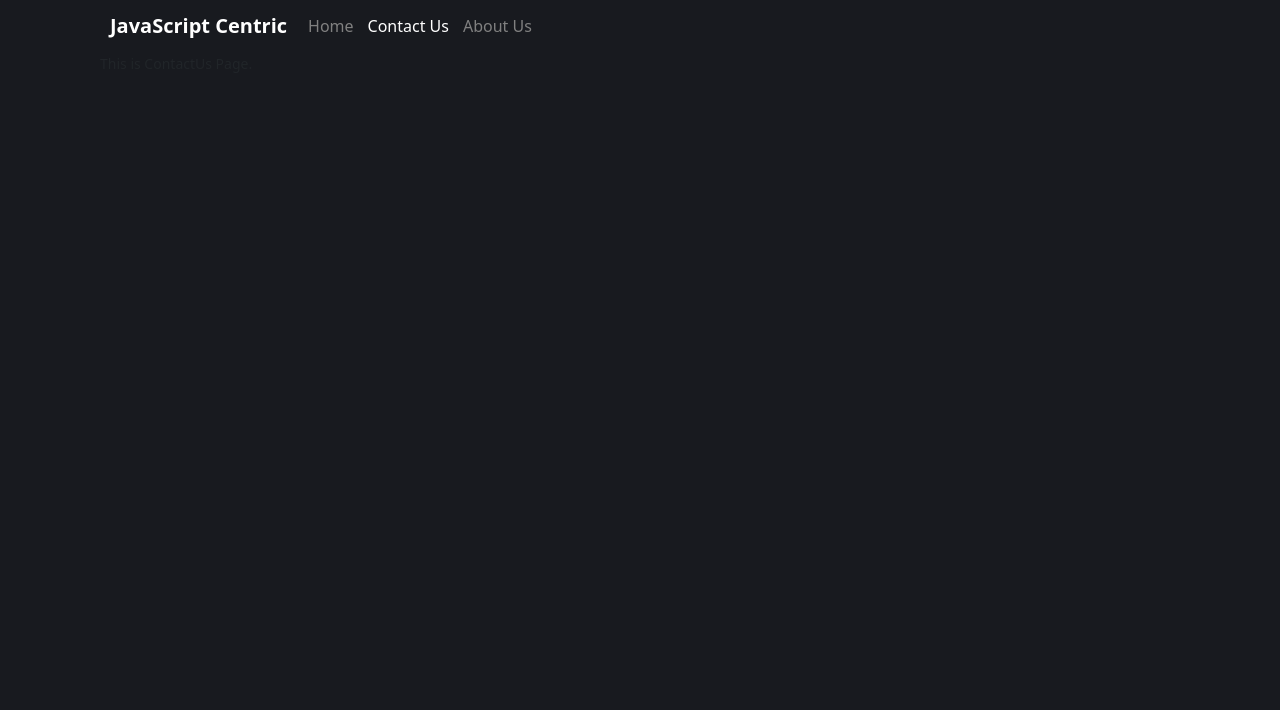
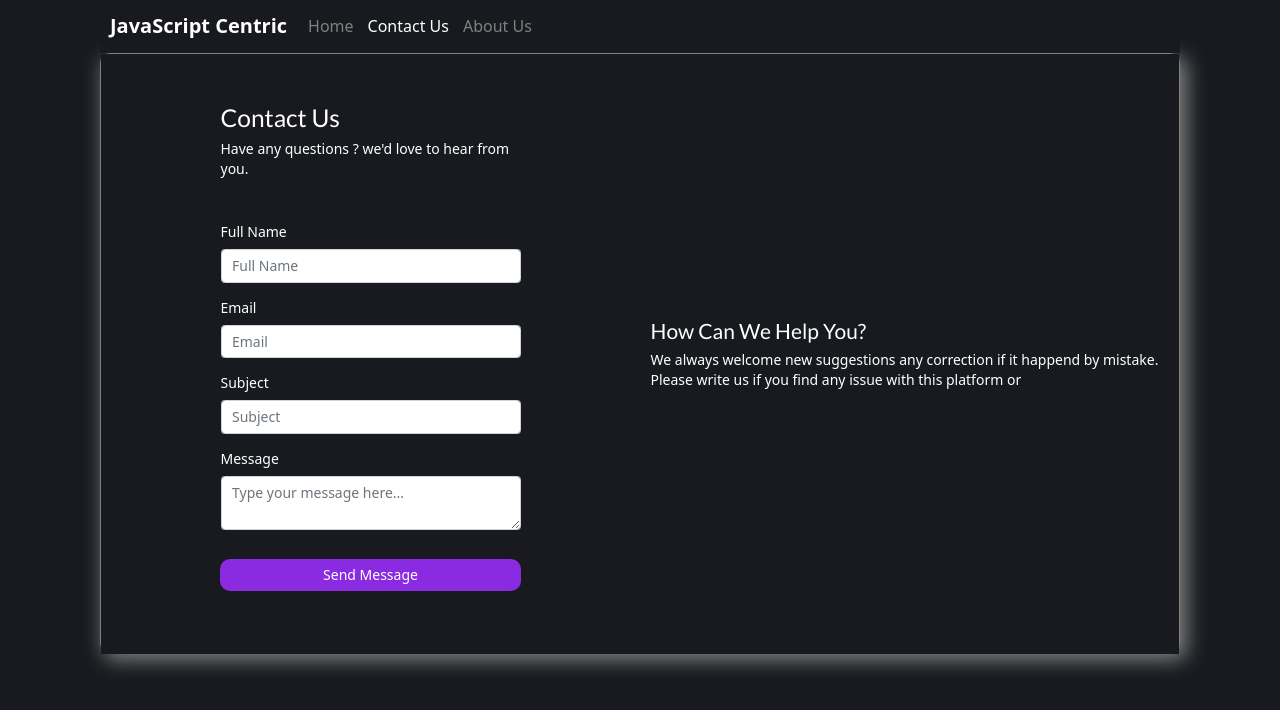
Before and after one commit to ravics09/javascriptcentricReactJS, a React (Create React App) app: page /contactus in a window 1280 px wide. Shown: the top 710 px of the page. Built offline with nearby package versions, Linux system fonts and the light colour scheme.

Commit message:
Implemented  contact us page

```diff
--- a/src/pages/ContactUs/contactUs.jsx
+++ b/src/pages/ContactUs/contactUs.jsx
@@ -1,11 +1,211 @@
-import React from 'react';
+import React from "react";
+import { Link } from "react-router-dom";
+import * as yup from "yup";
+import axios from "axios";
+import { Formik } from "formik";
 import "bootstrap/dist/css/bootstrap.min.css";
 import contactUsStyle from "./contactUs.module.css";
+import { Button, Form, Container, Row, Col, InputGroup } from "react-bootstrap";
+
+const API_URL = "http://localhost:9090/user";
+
+const validationSchema = yup.object().shape({
+  fullName: yup
+    .string()
+    .min(2, "*Names must have at least 2 characters")
+    .max(100, "*Names can't be longer than 100 characters")
+    .required("*Full Name is required"),
+  email: yup
+    .string()
+    .email("*Must be a valid email address")
+    .max(100, "*Email must be less than 100 characters")
+    .required("*Email is required"),
+  subject: yup
+    .string()
+    .min(5, "*Subject must have at least 5 characters")
+    .max(50, "*Subject can't be longer than 50 characters")
+    .required("*Subject is required"),
+  message: yup
+    .string()
+    .min(5, "*Message must have at least 5 characters")
+    .max(100, "*Message can't be longer than 100 characters")
+    .required("*Message is required"),
+});
+
+const initialValues = {
+  fullName: "",
+  email: "",
+  subject: "",
+  message: "",
+};
+
 const ContactUs = () => {
-    return(
-        <div>
-            This is ContactUs Page.
-        </div>
-    )
-}
+  const handleContactForm = (formValues) => {
+    alert("Your Message: " + formValues.message);
+  };
+  return (
+    <Container
+      className={contactUsStyle.container}
+      style={{ border: "1px solid gray", borderRadius: 10 }}
+    >
+      <Row>
+        <Col className={contactUsStyle.contactUsForm}>
+          <Formik
+            validationSchema={validationSchema}
+            initialValues={initialValues}
+            onSubmit={(values, { setSubmitting, resetForm }) => {
+              setSubmitting(true);
+              handleContactForm(values);
+              setTimeout(() => {
+                resetForm();
+                setSubmitting(false);
+              }, 1000);
+            }}
+          >
+            {({
+              handleSubmit,
+              handleChange,
+              handleBlur,
+              isSubmitting,
+              values,
+              touched,
+              isValid,
+              errors,
+            }) => (
+              <Form
+                onSubmit={handleSubmit}
+                className={contactUsStyle.contactForm}
+              >
+                <Row className="mb-5">
+                  <article>
+                    <h3>Contact Us</h3>
+                    <p>Have any questions ? we'd love to hear from you.</p>
+                  </article>
+                </Row>
+                <Row className="mb-3">
+                  <Form.Group
+                    as={Col}
+                    md="12"
+                    controlId="validationFormFullName"
+                  >
+                    <Form.Label>Full Name</Form.Label>
+                    <Form.Control
+                      type="text"
+                      placeholder="Full Name"
+                      name="fullName"
+                      className={contactUsStyle.formControl}
+                      value={values.fullName}
+                      onBlur={handleBlur}
+                      onChange={handleChange}
+                      isInvalid={!!errors.fullName}
+                    />
+                    {touched.fullName && errors.fullName ? (
+                      <Form.Control.Feedback type="invalid">
+                        {errors.fullName}
+                      </Form.Control.Feedback>
+                    ) : null}
+                  </Form.Group>
+                </Row>
+                <Row className="mb-3">
+                  <Form.Group as={Col} md="12" controlId="validationFormEmail">
+                    <Form.Label>Email</Form.Label>
+                    <Form.Control
+                      type="email"
+                      placeholder="Email"
+                      name="email"
+                      className={contactUsStyle.formControl}
+                      value={values.email}
+                      onBlur={handleBlur}
+                      onChange={handleChange}
+                      isInvalid={!!errors.email}
+                    />
+                    {touched.email && errors.email ? (
+                      <Form.Control.Feedback type="invalid">
+                        {errors.email}
+                      </Form.Control.Feedback>
+                    ) : null}
+                  </Form.Group>
+                </Row>
+                <Row className="mb-3">
+                  <Form.Group
+                    as={Col}
+                    md="12"
+                    controlId="validationFormSubject"
+                  >
+                    <Form.Label>Subject</Form.Label>
+                    <Form.Control
+                      type="text"
+                      placeholder="Subject"
+                      name="subject"
+                      className={contactUsStyle.formControl}
+                      value={values.subject}
+                      onBlur={handleBlur}
+                      onChange={handleChange}
+                      isInvalid={!!errors.subject}
+                    />
+                    {touched.subject && errors.subject ? (
+                      <Form.Control.Feedback type="invalid">
+                        {errors.subject}
+                      </Form.Control.Feedback>
+                    ) : null}
+                  </Form.Group>
+                </Row>
+                <Row className="mb-3">
+                  <Form.Group
+                    as={Col}
+                    md="12"
+                    controlId="validationFormMessage"
+                  >
+                    <Form.Label>Message</Form.Label>
+                    <Form.Control
+                      as="textarea"
+                      type="text"
+                      placeholder="Type your message here..."
+                      name="message"
+                      className={contactUsStyle.formControl}
+                      value={values.message}
+                      onBlur={handleBlur}
+                      onChange={handleChange}
+                      isInvalid={!!errors.message}
+                      aria-label="With textarea"
+                    />
+
+                    {touched.message && errors.message ? (
+                      <Form.Control.Feedback type="invalid">
+                        {errors.message}
+                      </Form.Control.Feedback>
+                    ) : null}
+                  </Form.Group>
+                </Row>
+                <Row
+                  className="mb-3"
+                  style={{ paddingLeft: 10, paddingRight: 10 }}
+                >
+                  <Button
+                    block
+                    className={contactUsStyle.customBtn}
+                    type="submit"
+                    disabled={isSubmitting}
+                  >
+                    Send Message
+                  </Button>
+                </Row>
+              </Form>
+            )}
+          </Formik>
+        </Col>
+        <Col className={contactUsStyle.contactInfo}>
+          <article>
+            <h4>How Can We Help You?</h4>
+            <p>
+              We always welcome new suggestions any correction if it happend by
+              mistake. Please write us if you find any issue with this platform
+              or{" "}
+            </p>
+          </article>
+        </Col>
+      </Row>
+    </Container>
+  );
+};
 export default ContactUs;
--- a/src/pages/ContactUs/contactUs.module.css
+++ b/src/pages/ContactUs/contactUs.module.css
@@ -0,0 +1,37 @@
+.container {
+    background-color: #181A1F !important;
+    display: flex;
+    justify-content: center;
+    height: 600px;
+    box-shadow: 5px 5px 20px 2px gray !important;
+  }
+  .contactUsForm{
+    background-color:#181A1F;
+    color: white !important;
+    height: 600px;
+    display: flex;
+    justify-content: center;
+    align-items: center;
+  }
+  .contactInfo{
+    background-color:#181A1F;
+    color: white !important;
+    height: 600px;
+    display: flex;
+    justify-content: center;
+    align-items: center;
+  }
+  .contactForm {
+    color: #fff;
+    width: 300px;
+  }
+  .formControl {
+    color: black;
+  }
+  .customBtn {
+    background-color: blueviolet !important;
+    border: #fff !important;
+    border-radius: 10px !important;
+    border-width: 10px !important;
+    margin-top: 15px;
+  }
--- a/src/pages/ForgetPassword/forgetPassword.jsx
+++ b/src/pages/ForgetPassword/forgetPassword.jsx
@@ -61,7 +61,7 @@ const ForgetPassword = () => {
             className={ForgetPasswordStyle.forgetPasswordForm}
           >
             <Row className="mb-5">
-              <h3>Forget Your Password ?</h3>
+              <h3>Send Password Reset Link</h3>
             </Row>
             <Row className="mb-3">
               <Form.Group as={Col} md="12" controlId="validationFormPassword">
--- a/src/pages/SignIn/signIn.module.css
+++ b/src/pages/SignIn/signIn.module.css
@@ -4,6 +4,7 @@
   justify-content: center;
   align-items: center;
   height: 600px;
+  box-shadow: 5px 5px 20px 2px gray !important;
 }
 .signInForm {
   color: #fff;
--- a/src/pages/SignUp/signUp.module.css
+++ b/src/pages/SignUp/signUp.module.css
@@ -4,6 +4,7 @@
   justify-content: center;
   align-items: center;
   height: 600px;
+  box-shadow: 5px 5px 20px 2px gray !important;
 }
 .signUpForm {
   color: #fff;
```
